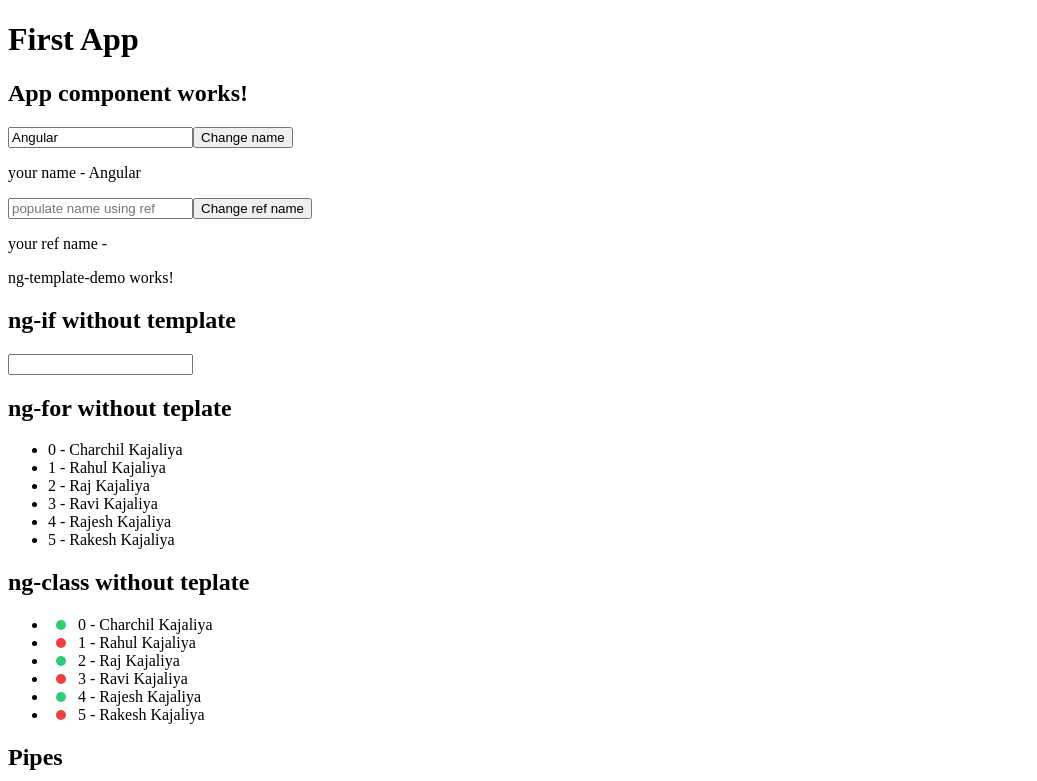
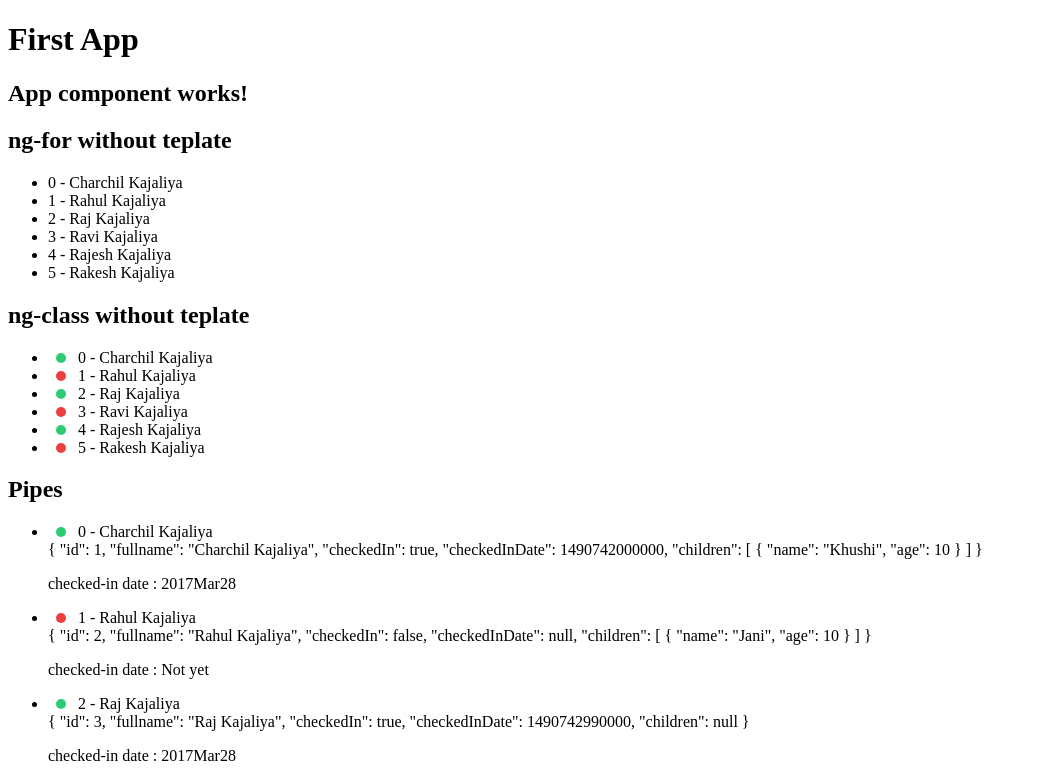
Before and after one commit to charchil08/Angular-Concepts, an Angular app in the folder first-app/: page / in a window 1280 px wide. Shown: the top 781 px of the page, without its empty margins (0-1037 px from the left). Built offline with nearby package versions, Linux system fonts and the light colour scheme.

Commit message:
new module passenger-dashboard

```diff
--- a/first-app/src/app/app.component.ts
+++ b/first-app/src/app/app.component.ts
@@ -6,8 +6,7 @@ import { Component } from '@angular/core';
   <div>
     <h1>{{ title }}</h1>
     <h2>App component works!</h2>
-    <app-event-demo></app-event-demo>
-    <app-ng-template-demo></app-ng-template-demo>
+    <passenger-dashboard></passenger-dashboard>
   </div>
   `,
   styleUrls: ['./app.component.scss']
--- a/first-app/src/app/app.module.ts
+++ b/first-app/src/app/app.module.ts
@@ -2,16 +2,12 @@ import { NgModule } from "@angular/core";
 import { AppComponent } from "./app.component";
 import { BrowserModule } from "@angular/platform-browser";
 import { CommonModule } from "@angular/common";
-import { EventDemoComponent } from './component/event-demo/event-demo.component';
 import { FormsModule } from "@angular/forms";
-import { NgTemplateDemoComponent } from './component/ng-template-demo/ng-template-demo.component';
-import { PassengerDashboardModule } from "./module/passenger-dashboard/passenger-dashboard.module";
+import { PassengerDashboardModule } from "./modules/passenger-dashboard/passenger-dashboard.module";
 
 @NgModule({
   declarations: [
     AppComponent,
-    EventDemoComponent,
-    NgTemplateDemoComponent,
   ],
   imports: [
     BrowserModule,
--- /dev/null
+++ b/first-app/src/app/modules/passenger-dashboard/containers/passenger-dashboard/passenger-dashboard.component.html
@@ -0,0 +1,59 @@
+<div>
+    <div class="ngfor">
+        <section>
+            <div>
+                <h2>ng-for without teplate</h2>
+                <div>
+                    <ul>
+                        <li *ngFor="let passenger of passengers; let i = index">
+                            {{i}} - {{passenger.fullname}}
+                        </li>
+                    </ul>
+                </div>
+            </div>
+
+        </section>
+    </div>
+    <div class="ngclass">
+        <section>
+            <div>
+                <h2>ng-class without teplate</h2>
+                <div>
+                    <ul>
+                        <li *ngFor="let passenger of passengers; let i = index">
+                            <span class="status" [ngClass]="{
+                            'checked-in': passenger.checkedIn,
+                            'checked-out': !passenger.checkedIn
+                        }">
+                            </span>
+                            {{i}} - {{passenger.fullname}}
+                        </li>
+                    </ul>
+                </div>
+            </div>
+        </section>
+    </div>
+    <div class="Pipes">
+        <section>
+            <div>
+                <h2>Pipes</h2>
+                <div>
+                    <ul>
+                        <li *ngFor="let passenger of passengers; let i = index">
+                            <span class="status" [ngClass]="{
+                            'checked-in': passenger.checkedIn,
+                            'checked-out': !passenger.checkedIn
+                        }">
+                            </span>
+                            {{i}} - {{passenger.fullname}}
+                            <div> {{ passenger | json }} </div>
+                            <p> checked-in date :
+                                {{ passenger.checkedInDate ? (passenger.checkedInDate | date: 'yMMMd' ) : 'Not yet' }}
+                            </p>
+                        </li>
+                    </ul>
+                </div>
+            </div>
+        </section>
+    </div>
+</div>
--- /dev/null
+++ b/first-app/src/app/modules/passenger-dashboard/containers/passenger-dashboard/passenger-dashboard.component.scss
@@ -0,0 +1,11 @@
+.status {
+    width:10px;
+    height:10px;
+    border-radius:50%;
+    display:inline-block;
+    margin:0px 8px;
+    background-color: #ec4040;
+    &.checked-in {
+        background-color: #2ecc71;
+    }
+}
--- /dev/null
+++ b/first-app/src/app/modules/passenger-dashboard/containers/passenger-dashboard/passenger-dashboard.component.ts
@@ -0,0 +1,59 @@
+import { Component } from '@angular/core';
+import { IPassenger } from '../../models/passenger.interface';
+
+@Component({
+    selector: 'passenger-dashboard',
+    templateUrl: './passenger-dashboard.component.html',
+    styleUrls: ['./passenger-dashboard.component.scss']
+})
+
+export class PassengerDashboardComponent {
+    public passengers!: IPassenger[];
+
+    constructor() {
+        this.passengers = [
+            {
+                id: 1,
+                fullname: 'Charchil Kajaliya',
+                checkedIn: true,
+                checkedInDate: 1490742000000,
+                children: [{ name: 'Khushi', age: 10 }]
+            },
+            {
+                id: 2,
+                fullname: 'Rahul Kajaliya',
+                checkedIn: false,
+                checkedInDate: null,
+                children: [{ name: 'Jani', age: 10 }]
+            },
+            {
+                id: 3,
+                fullname: 'Raj Kajaliya',
+                checkedIn: true,
+                checkedInDate: 1490742990000,
+                children: null
+            },
+            {
+                id: 4,
+                fullname: 'Ravi Kajaliya',
+                checkedIn: false,
+                checkedInDate: null,
+                children: [{ name: 'Raj', age: 10 }, { name: 'Ronit', age: 10 }]
+            },
+            {
+                id: 5,
+                fullname: 'Rajesh Kajaliya',
+                checkedIn: true,
+                checkedInDate: 1490742990000,
+                children: null
+            },
+            {
+                id: 6,
+                fullname: 'Rakesh Kajaliya',
+                checkedIn: false,
+                checkedInDate: null,
+                children: [{ name: 'Raj', age: 10 }, { name: 'Ronit', age: 10 }, { name: 'Rahul', age: 10 }, { name: 'Ravi', age: 10 }]
+            },
+        ]
+    }
+}
--- a/first-app/src/app/module/passenger-dashboard/passenger-dashboard.module.ts
+++ b/first-app/src/app/modules/passenger-dashboard/passenger-dashboard.module.ts
@@ -1,12 +1,15 @@
 import { NgModule } from "@angular/core";
 import { CommonModule } from "@angular/common";
+import { PassengerDashboardComponent } from "./containers/passenger-dashboard/passenger-dashboard.component";
 
 @NgModule({
     declarations: [
+        PassengerDashboardComponent
     ],
     imports: [
         CommonModule,
     ],
+    exports: [PassengerDashboardComponent]
 })
 
 export class PassengerDashboardModule {
```
Also changed, not shown: first-app/src/app/modules/passenger-dashboard/models/passenger.interface.ts (added, +12 -0 lines).
